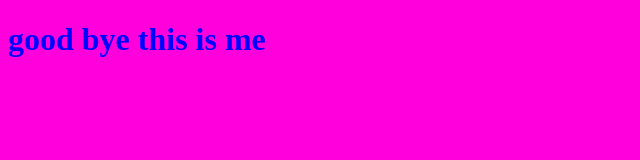
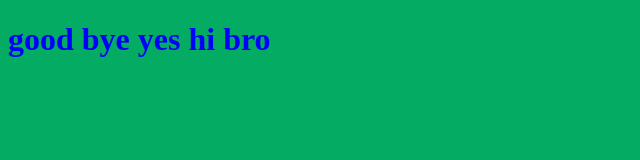
Before and after one commit to Jruu-ctrl/myproject, a plain HTML site: page index.html in a window 1280 px wide. Shown: the whole page, without its empty margins (0-640 px from the left). Drawn offline with Linux system fonts and the light colour scheme.

Commit message:
change color and name

```diff
--- a/index.html
+++ b/index.html
@@ -9,7 +9,7 @@
 </head>
 
 <body>
-    <h1>good bye this is me</h1>
+    <h1>good bye yes hi bro</h1>
     <script src="app.js"></script>
 
 </body>
--- a/style.css
+++ b/style.css
@@ -3,5 +3,5 @@ h1 {
 }
 
 body {
-    background-color: rgb(255, 0, 221);
+    background-color: rgb(4, 171, 99);
 }
```
